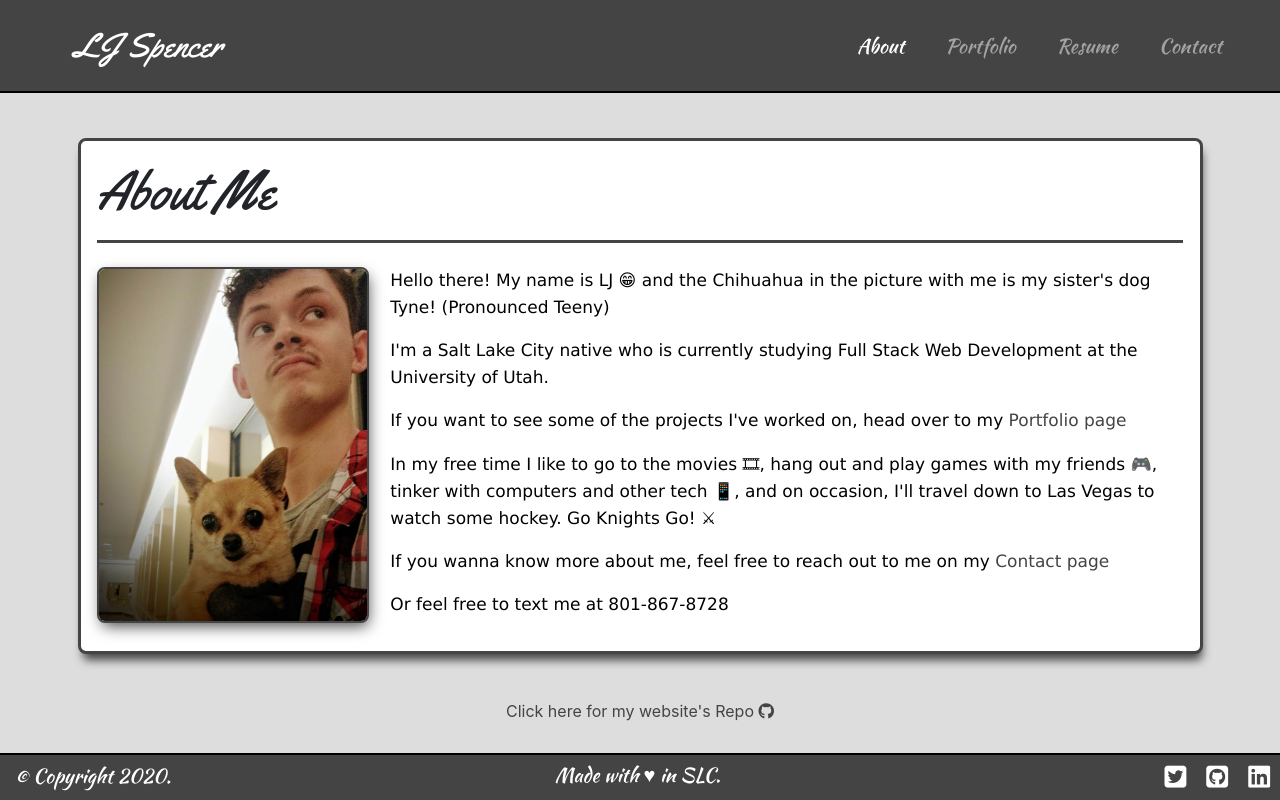
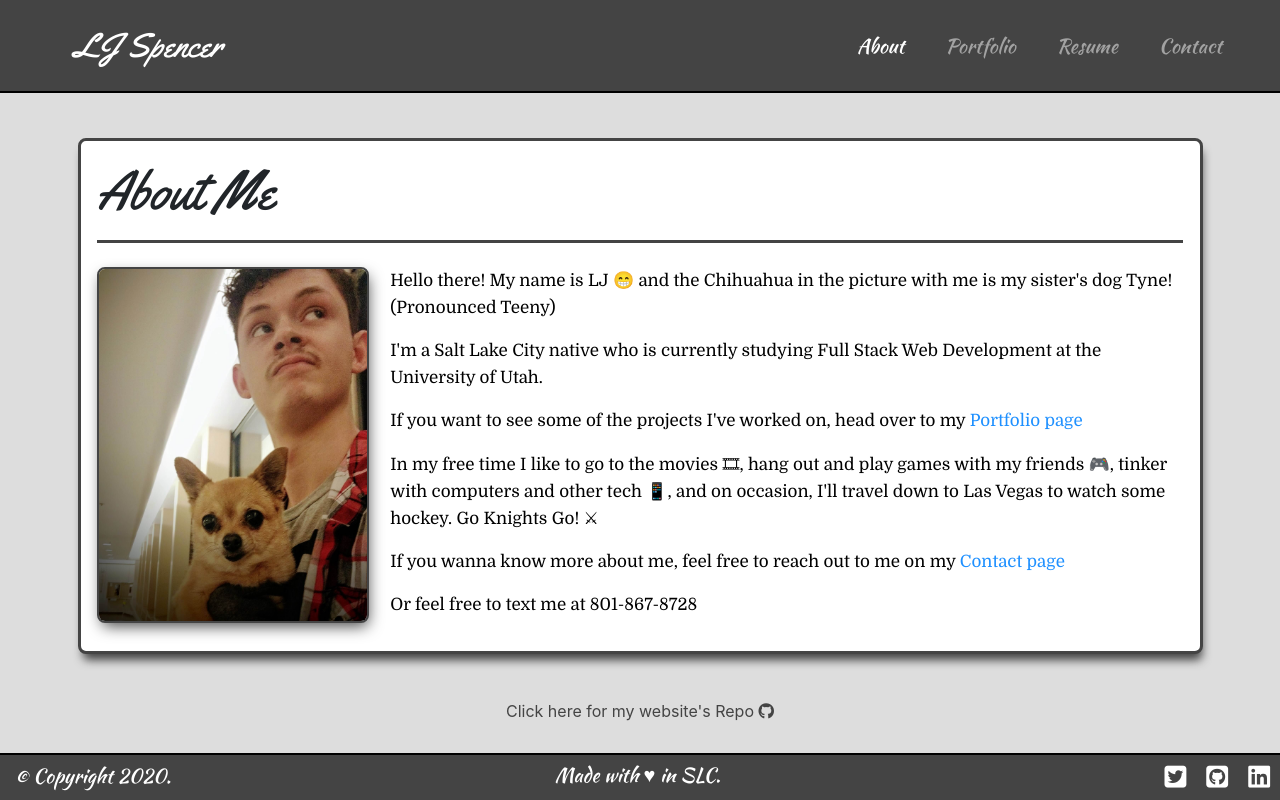
Before and after one commit to hockeyduck3/Portfolio-React, a React (Create React App) app in the folder client/: page / in a window 1280 px wide. Built offline with nearby package versions, Linux system fonts and the light colour scheme.

Commit message:
Changed the color of the portfolio and contact page links, changed the font of the homepage text, and renamed the homepage style sheet.

```diff
--- a/client/public/index.html
+++ b/client/public/index.html
@@ -6,15 +6,18 @@
     <meta name="viewport" content="width=device-width, initial-scale=1" />
     <meta name="theme-color" content="#000000" />
 
+    <!-- Google fonts link -->
+    <link href="https://fonts.googleapis.com/css2?family=Kaushan+Script&family=Yellowtail&family=Domine&display=swap" rel="stylesheet">
+
+    <!-- Animate.css -->
     <link rel="stylesheet" href="https://cdnjs.cloudflare.com/ajax/libs/animate.css/4.0.0/animate.min.css"/>
-
-    <!-- Google fonts link -->
-    <link href="https://fonts.googleapis.com/css2?family=Kaushan+Script&family=Yellowtail&display=swap" rel="stylesheet">
 
     <!-- Font awesome link -->
     <script src="https://kit.fontawesome.com/0a5e91de56.js" crossorigin="anonymous"></script>
 
+    <!-- Bootstrap CSS -->
     <link rel="stylesheet" href="https://cdnjs.cloudflare.com/ajax/libs/twitter-bootstrap/4.0.0/css/bootstrap.min.css"/>
+
     <title>LJ's | Homepage</title>
   </head>
   <body>
--- a/client/src/pages/Homepage/style.css
+++ b/client/src/pages/Homepage/homepage.css
@@ -12,7 +12,7 @@
     color: black;
     font-size: 17px;
     line-height: 1.6em;
-    font-family: 'Lucida Sans', 'Lucida Sans Regular', 'Lucida Grande', 'Lucida Sans Unicode', Geneva, Verdana, sans-serif;
+    font-family: 'Domine', serif;
     font-weight: 100;
 }
 
@@ -44,6 +44,14 @@ a {
 a:hover {
     color: rgb(126, 126, 126);
     transition: ease-in 0.2s;
+}
+
+.homepageLinks {
+    color: dodgerblue;
+}
+
+.homepageLinks:hover {
+    color: rgb(9, 87, 165);
 }
 
 #githubLink {
--- a/client/src/pages/Homepage/index.js
+++ b/client/src/pages/Homepage/index.js
@@ -5,7 +5,7 @@ import Container from '../../components/Container/index';
 
 import Card from '../../components/Card/index';
 
-import './style.css';
+import './homepage.css';
 
 class Homepage extends Component {
     state = {
@@ -75,11 +75,11 @@ class Homepage extends Component {
 
                                 <p className='text'>I'm a Salt Lake City native who is currently studying Full Stack Web Development at the University of Utah.</p>
 
-                                <p className='text'>If you want to see some of the projects I've worked on, head over to my <Link to='/Portfolio'>Portfolio page</Link></p>
+                                <p className='text'>If you want to see some of the projects I've worked on, head over to my <Link to='/Portfolio' className='homepageLinks'>Portfolio page</Link></p>
 
                                 <p className='text'>In my free time I like to go to the movies 🎞, hang out and play games with my friends <span role='img' aria-label='Xbox Controller Emoji'>🎮</span>, tinker with computers and other tech <span role='img' aria-label='Phone Emoji'>📱</span>, and on occasion, I'll travel down to Las Vegas to watch some hockey. Go Knights Go! ⚔</p>
 
-                                <p className='text'>If you wanna know more about me, feel free to reach out to me on my <Link to='/Contact'>Contact page</Link></p>
+                                <p className='text'>If you wanna know more about me, feel free to reach out to me on my <Link to='/Contact' className='homepageLinks'>Contact page</Link></p>
 
                                 <p className='text'>Or feel free to text me at 801-867-8728</p>
                             </div>
```
